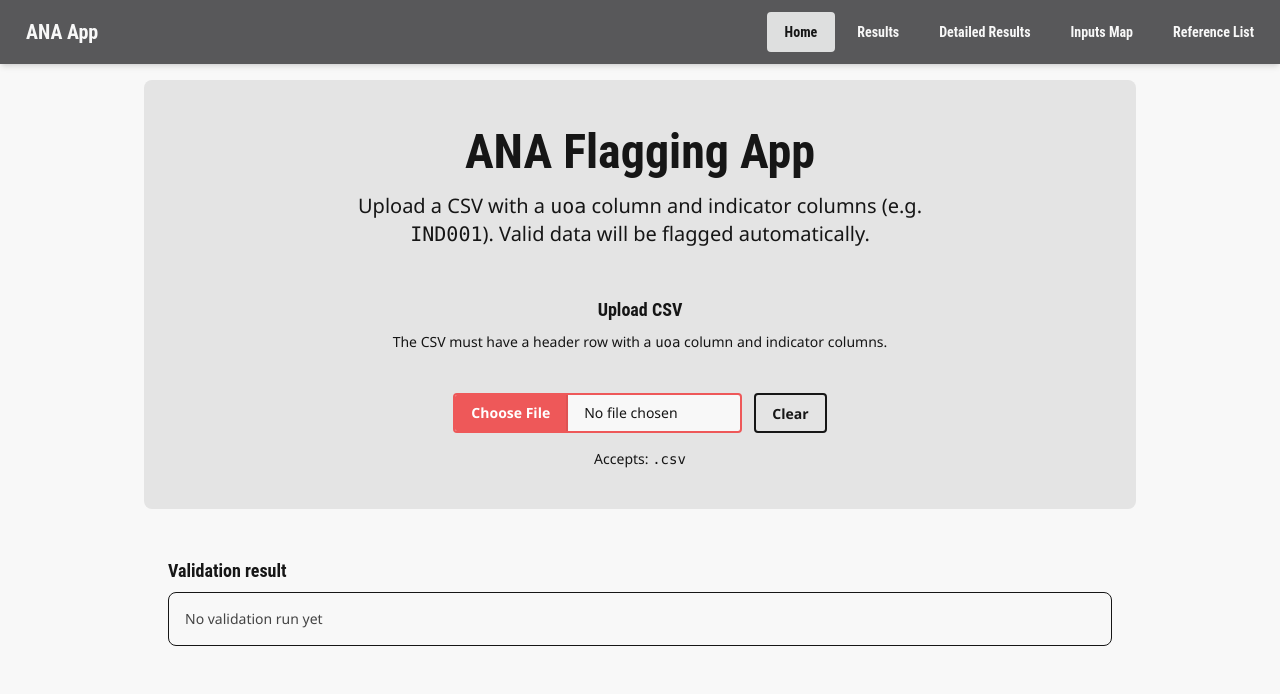
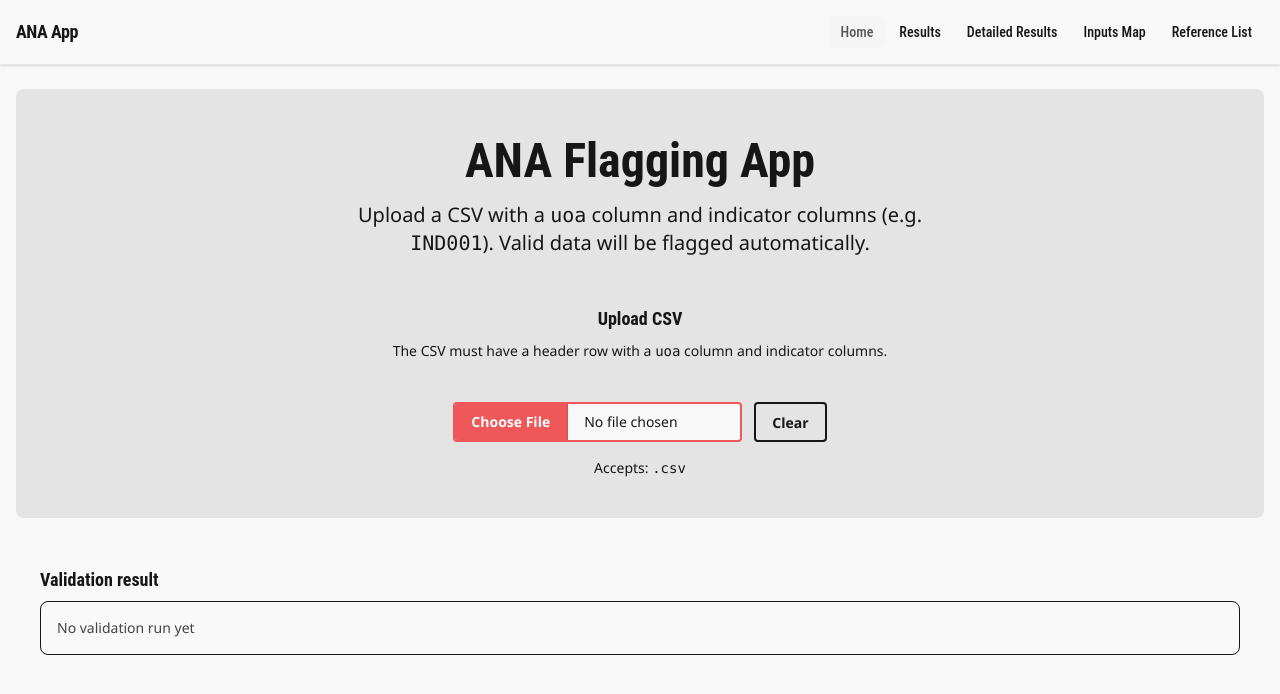
Before and after one commit to gnoblet/ANA_app_svelte, a SvelteKit app: page / in a window 1280 px wide. Shown: the top 694 px of the page. Built offline with nearby package versions, Linux system fonts and the light colour scheme; a web font is replaced by a local one.

Commit message:
refactor: restructure layout component for improved navigation and styling

```diff
--- a/src/routes/+layout.svelte
+++ b/src/routes/+layout.svelte
@@ -3,99 +3,68 @@
 	import favicon from '$lib/assets/favicon.svg';
 	import '../app.css';
 
-	// Navbar
 	import { resolve } from '$app/paths';
 	import { page } from '$app/state';
-	// Check if the link is active
+
+	let { children } = $props();
+
 	function isActive(path: string): boolean {
 		const routeId = page.route.id ?? '';
-		if (path === '/') {
-			return routeId === '/' || routeId === '';
-		}
+		if (path === '/') return routeId === '/' || routeId === '';
 		return routeId.startsWith(path);
 	}
+
+	const navLinks = [
+		{ href: '/', label: 'Home' },
+		{ href: '/viz', label: 'Results' },
+		{ href: '/detailed-viz', label: 'Detailed Results' },
+		{ href: '/circle-packing-inputs', label: 'Inputs Map' },
+		{ href: '/circle-packing', label: 'Reference List' }
+	];
 </script>
 
 <svelte:head>
 	<link rel="icon" href={favicon} />
 </svelte:head>
 
-<!-- Navbar -->
-<div class="navbar bg-primary text-base-100 shadow-md">
+<header class="bg-base-100 border-base-300 sticky top-0 z-30 border-b shadow-sm">
+	<div class="navbar mx-auto max-w-7xl px-4">
 		<div class="navbar-start">
-		<a href={resolve('/')} class="btn btn-ghost text-xl">ANA App</a>
+			<a href={resolve('/')} class="text-base-content text-lg font-semibold tracking-tight">
+				ANA App
+			</a>
 		</div>
 
-	<!-- Desktop: right-aligned nav links / Mobile: hamburger -->
-	<div class="navbar-end gap-1">
-		<!-- Desktop buttons -->
-		<div class="hidden gap-1 lg:flex">
-			<a href={resolve('/')} class="btn btn-ghost" class:btn-active={isActive('/')}>Home</a>
-			<a href={resolve('/viz')} class="btn btn-ghost" class:btn-active={isActive('/viz')}>Results</a
-			>
+		<nav class="navbar-end gap-0.5">
+			<!-- Desktop -->
+			<div class="hidden items-center gap-0.5 lg:flex">
+				{#each navLinks as link (link.href)}
 					<a
-				href={resolve('/detailed-viz')}
-				class="btn btn-ghost"
-				class:btn-active={isActive('/detailed-viz')}>Detailed Results</a
-			>
-			<a
-				href={resolve('/circle-packing-inputs')}
-				class="btn btn-ghost"
-				class:btn-active={isActive('/circle-packing-inputs')}>Inputs Map</a
-			>
-			<a
-				href={resolve('/circle-packing')}
-				class="btn btn-ghost"
-				class:btn-active={isActive('/circle-packing')}>Reference List</a
-			>
+						href={resolve(link.href)}
+						class="rounded-md px-3 py-1.5 text-sm font-medium transition-colors {isActive(link.href) ? 'bg-base-200 text-primary' : 'text-base-content hover:bg-base-200/60'}"
+					>{link.label}</a>
+				{/each}
 			</div>
-		<!-- Mobile: hamburger dropdown -->
+
+			<!-- Mobile hamburger -->
 			<div class="dropdown dropdown-end lg:hidden">
-			<div tabindex="0" role="button" class="btn">
-				<svg
-					xmlns="http://www.w3.org/2000/svg"
-					class="h-5 w-5"
-					fill="none"
-					viewBox="0 0 24 24"
-					stroke="currentColor"
-				>
-					<path
-						stroke-linecap="round"
-						stroke-linejoin="round"
-						stroke-width="2"
-						d="M4 6h16M4 12h8m-8 6h16"
-					/>
+				<button tabindex="0" aria-label="Open navigation menu" class="btn btn-ghost btn-sm">
+					<svg aria-hidden="true" xmlns="http://www.w3.org/2000/svg" class="size-5" fill="none" viewBox="0 0 24 24" stroke="currentColor" stroke-width="1.5">
+						<path stroke-linecap="round" stroke-linejoin="round" d="M4 6h16M4 12h8m-8 6h16" />
 					</svg>
-			</div>
-			<ul
-				tabindex="-1"
-				class="menu menu-md dropdown-content bg-base-200 rounded-box z-[10] mt-3 w-52 p-2 shadow"
-			>
-				<li><a href={resolve('/')} class:active={isActive('/')}>Home</a></li>
-				<li><a href={resolve('/viz')} class:active={isActive('/viz')}>Results</a></li>
+				</button>
+				<ul tabindex="-1" class="menu menu-sm dropdown-content bg-base-100 border-base-300 rounded-box z-10 mt-2 w-48 border p-2 shadow-md">
+					{#each navLinks as link (link.href)}
 						<li>
-					<a href={resolve('/detailed-viz')} class:active={isActive('/detailed-viz')}
-						>Detailed Results</a
-					>
+							<a href={resolve(link.href)} class:active={isActive(link.href)}>{link.label}</a>
 						</li>
-				<li>
-					<a
-						href={resolve('/circle-packing-inputs')}
-						class:active={isActive('/circle-packing-inputs')}
-					>
-						Inputs Map
-					</a>
-				</li>
-				<li>
-					<a href={resolve('/circle-packing')} class:active={isActive('/circle-packing')}
-						>Reference List</a
-					>
-				</li>
+					{/each}
 				</ul>
 			</div>
+		</nav>
 	</div>
-</div>
+</header>
 
-<main class="container mx-auto max-w-5xl p-4">
-	<slot />
+<main class="mx-auto max-w-7xl px-4 py-6">
+	{@render children?.()}
 </main>
```
Lines whose indentation alone changed are shown as unchanged.
